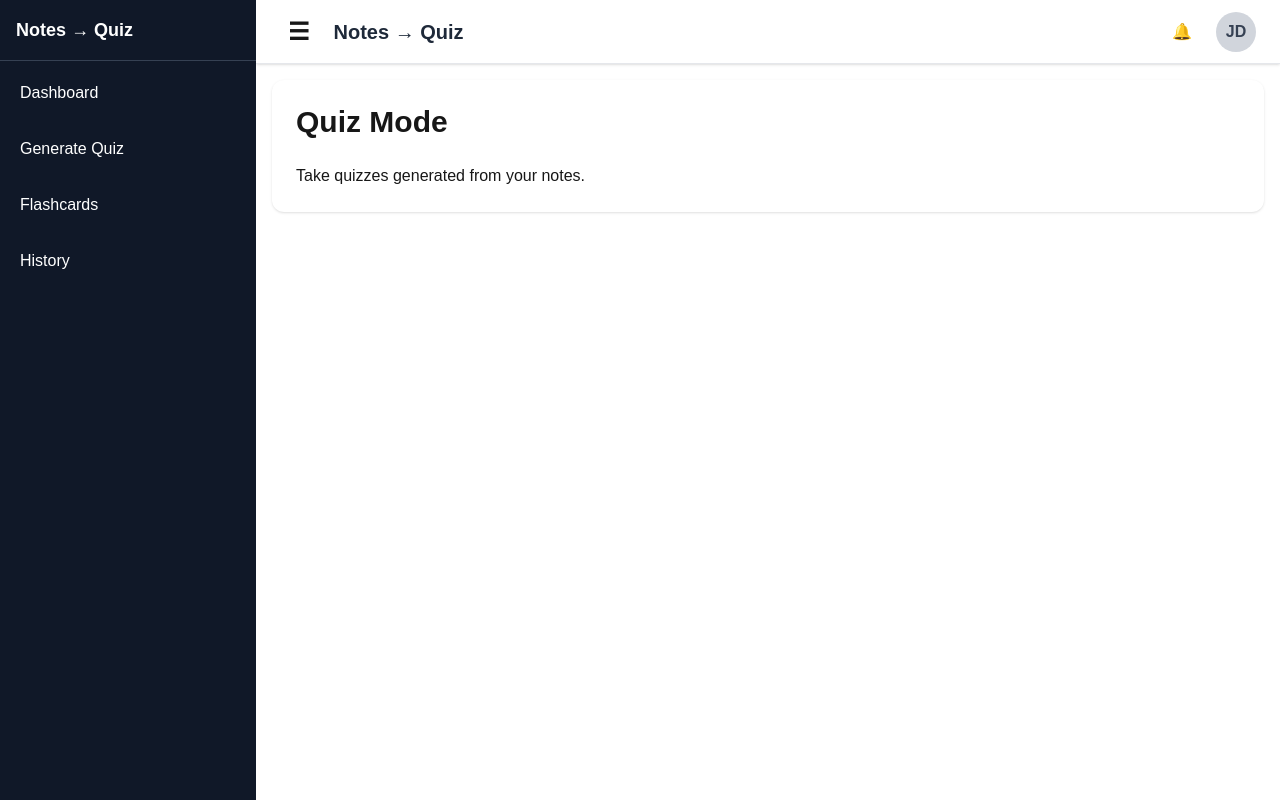
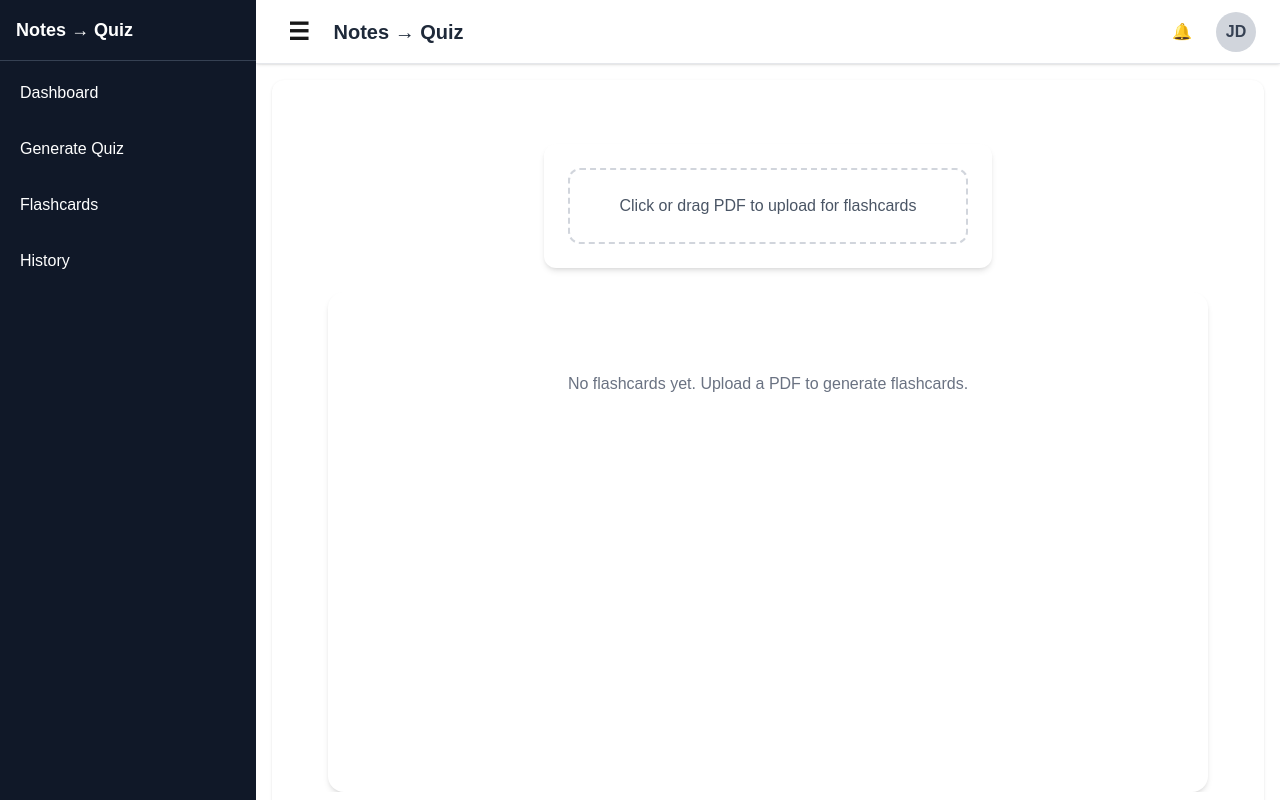
Before and after one commit to ProjectDavie/quiz-app, a Next.js app in the folder frontend/: page /flashcards in a window 1280 px wide. Built offline with nearby package versions, Linux system fonts and the light colour scheme.

Commit message:
Add Flashcards

```diff
--- a/frontend/src/app/(dashboard)/flashcards/page.tsx
+++ b/frontend/src/app/(dashboard)/flashcards/page.tsx
@@ -1,16 +1,19 @@
-export default function QuizPage(){
+"use client";
+
+import { useState } from "react";
+import FlashcardUploadArea from "../../../components/flashcards/FlashcardUploadArea";
+import FlashcardList from "../../../components/flashcards/FlashcardList";
+
+export default function FlashcardsPage() {
+  const [flashcards, setFlashcards] = useState<any[]>([]);
 
   return (
+    <div className="mt-10">
+      {/* Upload PDF */}
+      <FlashcardUploadArea setFlashcards={setFlashcards} />
 
-    <div>
-
-      <h1 className="text-3xl font-bold mb-6">
-        Quiz Mode
-      </h1>
-
-      <p>Take quizzes generated from your notes.</p>
-
+      {/* Flashcards List */}
+      <FlashcardList flashcards={flashcards} />
     </div>
-
-  )
+  );
 }
--- /dev/null
+++ b/frontend/src/components/flashcards/FlashcardCard.tsx
@@ -0,0 +1,35 @@
+"use client";
+
+import { useState } from "react";
+
+interface FlashcardProps {
+  front: string;
+  back: string;
+}
+
+export default function FlashcardCard({ front, back }: FlashcardProps) {
+  const [flipped, setFlipped] = useState(false);
+
+  return (
+    <div
+      onClick={() => setFlipped(!flipped)}
+      className="cursor-pointer perspective w-full max-w-md mx-auto"
+    >
+      <div
+        className={`relative w-full h-40 text-center transition-transform duration-500 transform ${
+          flipped ? "rotate-y-180" : ""
+        }`}
+      >
+        {/* Front */}
+        <div className="absolute w-full h-full backface-hidden bg-white rounded-2xl shadow-md flex items-center justify-center p-4">
+          <p className="text-gray-900 font-semibold">{front}</p>
+        </div>
+
+        {/* Back */}
+        <div className="absolute w-full h-full backface-hidden bg-green-50 rounded-2xl shadow-md flex items-center justify-center p-4 rotate-y-180">
+          <p className="text-gray-800">{back}</p>
+        </div>
+      </div>
+    </div>
+  );
+}
--- /dev/null
+++ b/frontend/src/components/flashcards/FlashcardList.tsx
@@ -0,0 +1,28 @@
+"use client";
+
+import FlashcardCard from "./FlashcardCard";
+
+interface Flashcard {
+  front: string;
+  back: string;
+}
+
+interface FlashcardListProps {
+  flashcards: Flashcard[];
+}
+
+export default function FlashcardList({ flashcards }: FlashcardListProps) {
+  return (
+    <div className="max-w-5xl mx-auto h-125 overflow-y-auto px-4 sm:px-6 lg:px-8 grid gap-4">
+      {flashcards.length === 0 ? (
+        <div className="text-gray-500 text-center py-20 bg-white rounded-2xl shadow-md">
+          No flashcards yet. Upload a PDF to generate flashcards.
+        </div>
+      ) : (
+        flashcards.map((card, i) => (
+          <FlashcardCard key={i} front={card.front} back={card.back} />
+        ))
+      )}
+    </div>
+  );
+}
--- /dev/null
+++ b/frontend/src/components/flashcards/FlashcardUploadArea.tsx
@@ -0,0 +1,62 @@
+"use client";
+
+import { Dispatch, SetStateAction, useState } from "react";
+
+interface FlashcardUploadAreaProps {
+  setFlashcards: Dispatch<SetStateAction<any[]>>;
+}
+
+export default function FlashcardUploadArea({ setFlashcards }: FlashcardUploadAreaProps) {
+  const [loading, setLoading] = useState(false);
+
+  async function uploadPDF(e: any) {
+    const file = e.target.files[0];
+    if (!file) return;
+
+    setLoading(true);
+
+    const formData = new FormData();
+    formData.append("pdf", file);
+
+    const res = await fetch("http://localhost:5000/upload", {
+      method: "POST",
+      body: formData,
+    });
+
+    const data = await res.json();
+
+    // generate flashcards from text
+    const flashcardsRes = await fetch("http://localhost:5000/generate-flashcards", {
+      method: "POST",
+      headers: { "Content-Type": "application/json" },
+      body: JSON.stringify({ text: data.text }), // text extracted from PDF
+    });
+
+    const flashcardsData = await flashcardsRes.json();
+    setFlashcards(flashcardsData.flashcards);
+
+    setLoading(false);
+  }
+
+  return (
+    <div className="bg-white rounded-xl shadow-md p-6 w-full max-w-md mx-auto mb-6">
+      <label
+        htmlFor="pdf-upload"
+        className={`cursor-pointer flex flex-col items-center justify-center border-2 border-dashed border-gray-300 rounded-xl p-6 w-full text-center hover:border-green-500 hover:bg-green-50 transition-colors ${
+          loading ? "opacity-50 pointer-events-none" : ""
+        }`}
+      >
+        <span className="text-gray-600 font-medium">
+          {loading ? "Uploading..." : "Click or drag PDF to upload for flashcards"}
+        </span>
+        <input
+          id="pdf-upload"
+          type="file"
+          accept="application/pdf"
+          className="hidden"
+          onChange={uploadPDF}
+        />
+      </label>
+    </div>
+  );
+}
```
Also changed, not shown: 1 other file (tests, documents, lock files or other folders).
